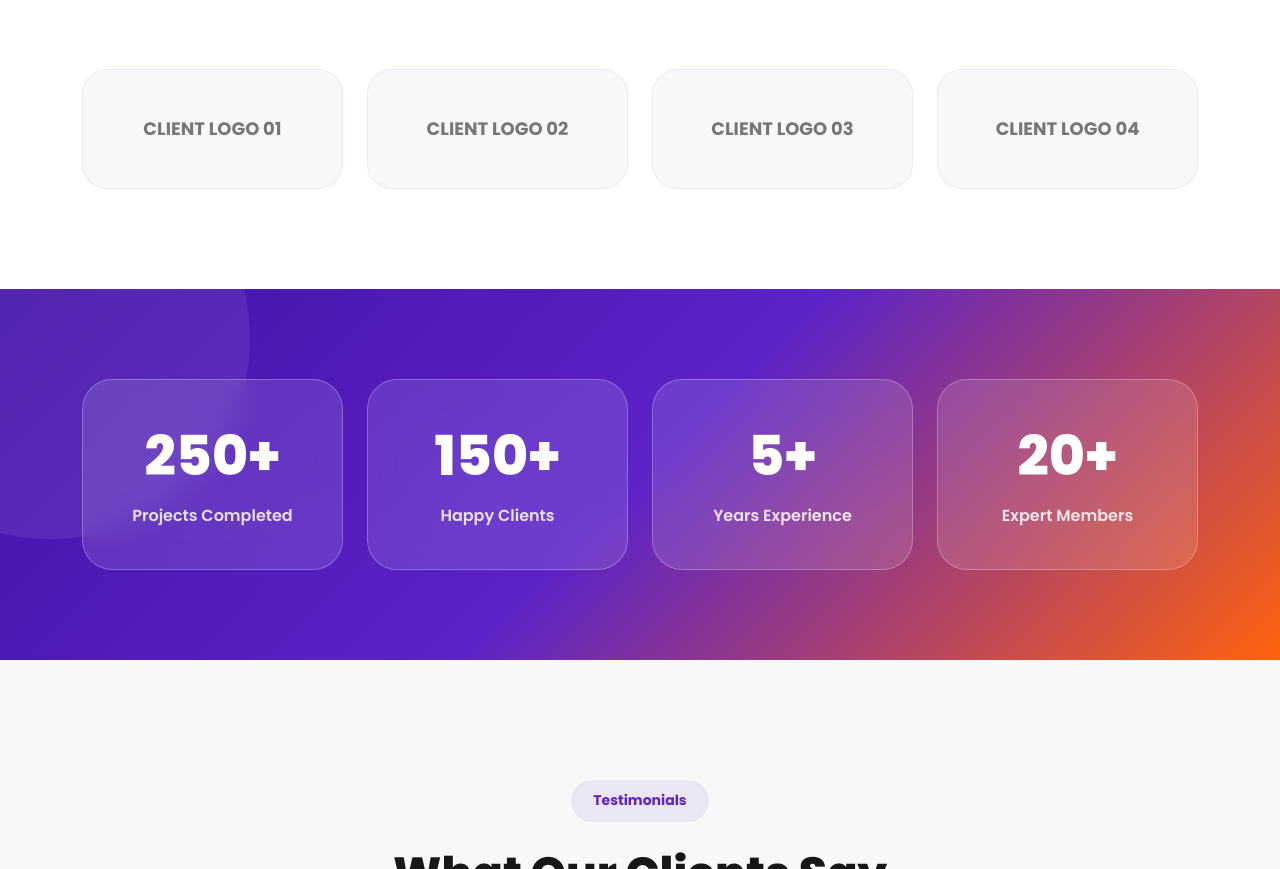
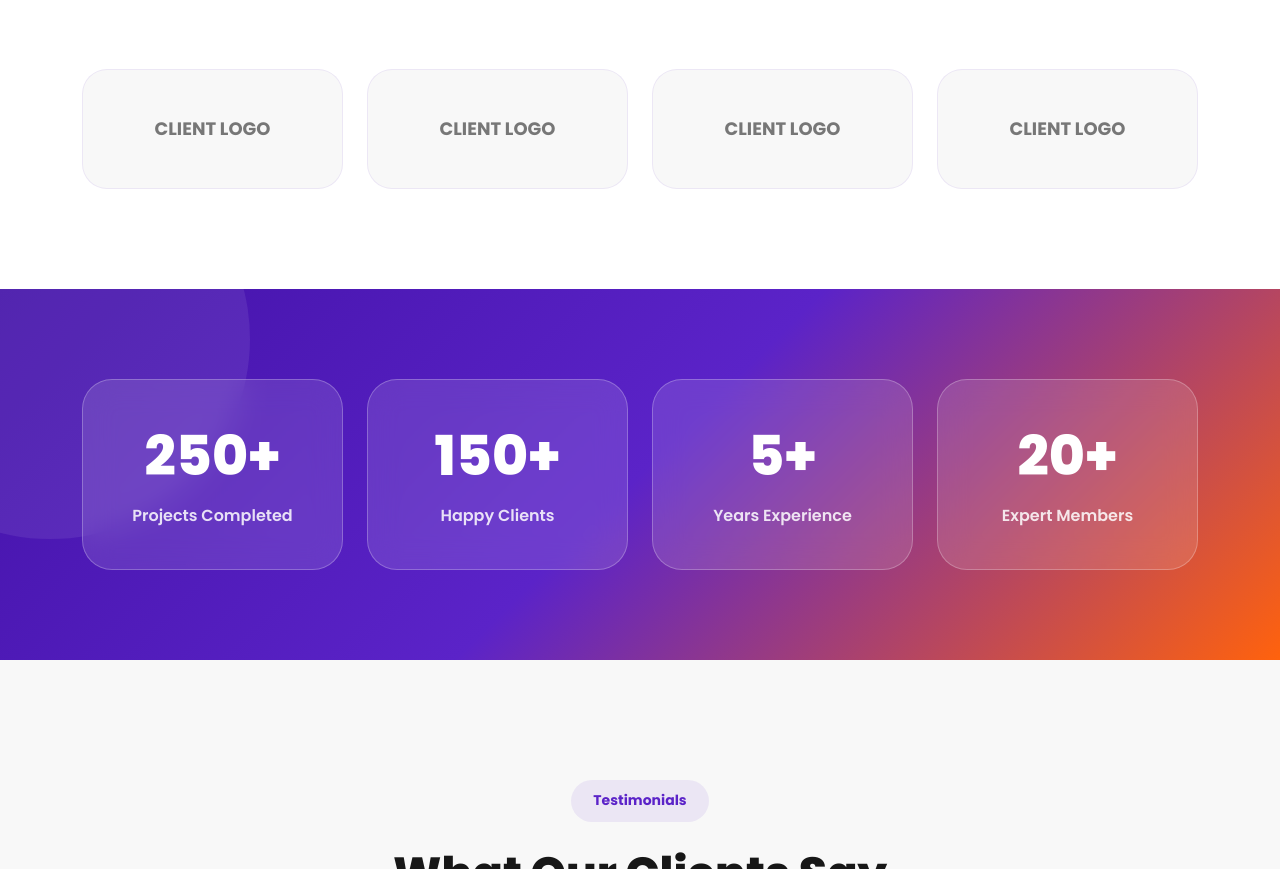
Before and after one commit to Kamruzzaman-98/premium-agency, a plain HTML site: page index.html in a window 1280 px wide. Shown: the part 6295-7164 px from the top of the page. Drawn offline with nearby package versions, Linux system fonts and the light colour scheme.

Commit message:
remove logo number

```diff
--- a/index.html
+++ b/index.html
@@ -761,19 +761,19 @@
 
         <div class="row g-4 mt-5" data-aos="fade-up">
           <div class="col-6 col-md-3">
-            <div class="client-box">CLIENT LOGO 01</div>
+            <div class="client-box">CLIENT LOGO</div>
           </div>
 
           <div class="col-6 col-md-3">
-            <div class="client-box">CLIENT LOGO 02</div>
+            <div class="client-box">CLIENT LOGO</div>
           </div>
 
           <div class="col-6 col-md-3">
-            <div class="client-box">CLIENT LOGO 03</div>
+            <div class="client-box">CLIENT LOGO</div>
           </div>
 
           <div class="col-6 col-md-3">
-            <div class="client-box">CLIENT LOGO 04</div>
+            <div class="client-box">CLIENT LOGO</div>
           </div>
         </div>
       </div>
```
